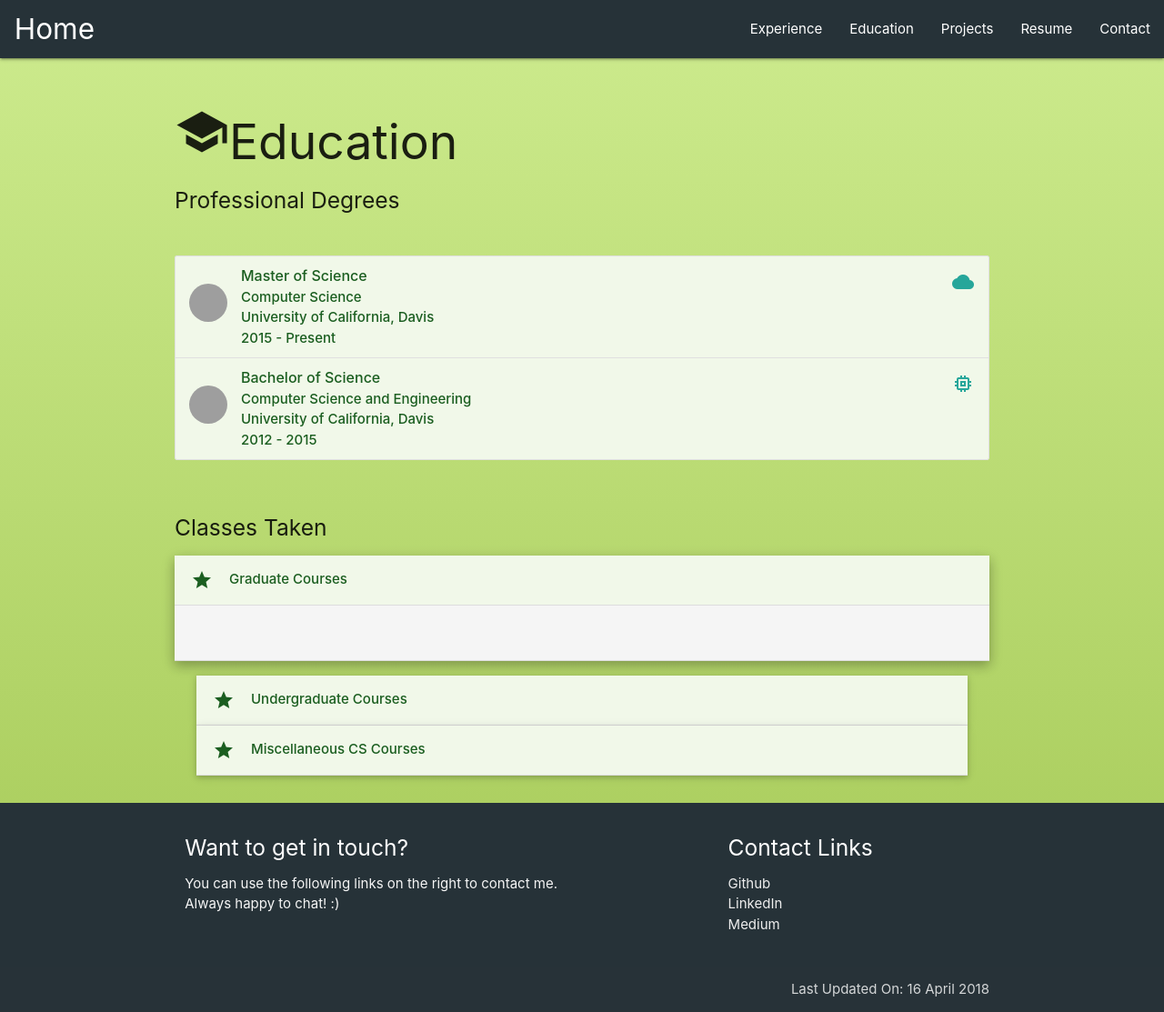
After one commit to prudentprogrammer/My-Personal-Website, a Flask app: template templates/education.html in a window 1280 px wide. The commit adds this page. Shown: the whole page at 91% size. Run offline with Flask 2, Linux system fonts and the light colour scheme; the template is opened without the code that fills it, so the values that code supplies are empty; some libraries are stand-ins or nearby versions; grey boxes are pictures that could not be loaded.

Commit message:
Finished the education page

```diff
--- a/server.py
+++ b/server.py
@@ -1,5 +1,7 @@
 from flask import Flask, render_template, url_for
 import datetime
+import csv
+from collections import defaultdict
 
 app = Flask(__name__)
 
@@ -12,9 +14,24 @@ def index():
 def experiences():
     return render_template('experience.html')
 
+@app.route('/education')
+def education():
+    print(getClasses())
+    return render_template('education.html', classes_dict=getClasses())
+
 @app.context_processor
 def getCurrentDate():
   return dict(current_date = datetime.datetime.now().strftime("%d %B %Y"))
 
+# Helper function to extract classes taken at university
+def getClasses():
+    classes_dict = defaultdict(list)
+    file_handler = open('static/classes.csv', 'rb')
+    reader = csv.reader(file_handler)
+    for row in reader:
+        class_name, level = row[0].strip(), row[1].strip()
+        classes_dict[level].append(class_name)
+    return classes_dict
+
 if __name__ == '__main__':
   app.run(debug = True)
--- /dev/null
+++ b/static/education.css
@@ -0,0 +1,6 @@
+body {
+  background: linear-gradient(to bottom, #cdeb8e 0%,#a5c956 100%);
+}
+.ucdavis {
+  margin-top: 20px;
+}
--- /dev/null
+++ b/static/education.js
@@ -0,0 +1,4 @@
+$(document).ready(function(){
+  $('.sidenav').sidenav();
+  $('.collapsible').collapsible();
+});
--- /dev/null
+++ b/templates/education.html
@@ -0,0 +1,88 @@
+{% extends "skeleton.html" %}
+
+{% block title %}Education{% endblock %}
+{% block customCSS %}
+  <link href="{{ url_for('static', filename='education.css')}}" rel="stylesheet">
+{% endblock %}
+
+{% block customJS %}
+  <!-- Import the js file for custom animations associated to this page. -->
+  <script src=" {{ url_for('static', filename='education.js') }}"></script>
+{% endblock %}
+
+
+{% block mainBody %}
+    <div id="introduction" class="container section">
+      <h2 id="experienceTitle"><i class="medium material-icons" id="workIcon">school</i>Education</h2>
+      <h5>Professional Degrees</h5>
+    </div>
+
+
+    <div class="container section">
+      <ul class="collection green-text text-darken-4">
+        <li class="collection-item avatar light-green lighten-5">
+          <img src="https://github.com/prudentprogrammer/prudentprogrammer.github.io/blob/master/images/ucdavis.png?raw=true" alt="" class="circle ucdavis">
+          <strong>
+            <span class="title">Master of Science</span>
+            <p>Computer Science<br/>
+               University of California, Davis<br/>
+               2015 - Present
+            </p>
+            </strong>
+            <a href="http://www.cs.ucdavis.edu/graduate/" class="secondary-content"><i class="material-icons">wb_cloudy</i></a>
+        </li>
+
+        <li class="collection-item avatar light-green lighten-5">
+          <img src="https://github.com/prudentprogrammer/prudentprogrammer.github.io/blob/master/images/ucdavis.png?raw=true" alt="" class="circle ucdavis">
+          <strong>
+            <span class="title">Bachelor of Science</span>
+            <p>Computer Science and Engineering<br/>
+              University of California, Davis<br/>
+               2012 - 2015
+            </p>
+          </strong>
+          <a href="http://www.cs.ucdavis.edu/undergraduate/" class="secondary-content"><i class="material-icons">memory</i></a>
+        </li>
+      </ul>
+    </div>
+
+    <div class="container section">
+      <h5>Classes Taken</h5>
+
+      <ul class="collapsible popout">
+        <li class="active">
+          <div class="collapsible-header light-green lighten-5 green-text text-darken-4"><i class="material-icons">star</i><strong>Graduate Courses</strong></div>
+          <div class="collapsible-body grey lighten-4 grey-text text-darken-4">
+            <ul>
+              {% for class in classes_dict['G'] %}
+                <li><i class="tiny material-icons">class</i> {{class}}</li>
+              {% endfor %}
+            </ul>
+          </div>
+        </li>
+        <li>
+          <div class="collapsible-header light-green lighten-5 green-text text-darken-4"><i class="material-icons">star</i><strong>Undergraduate Courses</strong></div>
+          <div class="collapsible-body grey lighten-4 grey-text text-darken-4">
+            <ul>
+              {% for class in classes_dict['UG'] %}
+                <li><i class="tiny material-icons">class</i> {{class}}</li>
+              {% endfor %}
+            </ul>
+          </div>
+        </li>
+        <li>
+          <div class="collapsible-header light-green lighten-5 green-text text-darken-4"><i class="material-icons">star</i><strong>Miscellaneous CS Courses</strong></div>
+          <div class="collapsible-body grey lighten-4 grey-text text-darken-4">
+            <ul>
+              {% for class in classes_dict['O'] %}
+                <li><i class="tiny material-icons">class</i> {{class}}</li>
+              {% endfor %}
+            </ul>
+          </div>
+        </li>
+      </ul>
+
+    </div>
+
+
+{% endblock %}
--- a/templates/skeleton.html
+++ b/templates/skeleton.html
@@ -34,7 +34,7 @@
         <a href="/index" class="brand-logo" style="margin-left: 0.5em;">Home</a>
         <a href="/index" data-target="mobile-demo" class="sidenav-trigger"><i class="material-icons">Home</i></a>
         <ul class="right hide-on-med-and-down">
-          {% for tab in ['Experience', 'Projects', 'Education', 'Resume', 'Skills', 'Contact'] %}
+          {% for tab in ['Experience', 'Education', 'Projects', 'Resume', 'Contact'] %}
             <li><a href={{ tab.lower()}}>{{tab}}</a></li>
           {% endfor %}
         </ul>
@@ -43,7 +43,7 @@
 
     <!-- For Mobile Interfaces -->
     <ul class="sidenav blue-grey darken-4" id="mobile-demo">
-      {% for tab in ['Experience', 'Projects', 'Education', 'Resume', 'Skills', 'Contact'] %}
+      {% for tab in ['Experience', 'Education', 'Projects', 'Resume', 'Contact'] %}
         <li><a href={{ tab.lower()}} class="white-text">{{tab}}</a></li>
       {% endfor %}
     </ul>
```
Also changed, not shown: static/classes.csv (added, +31 -0 lines), static/experience.css (+7 -2 lines).
